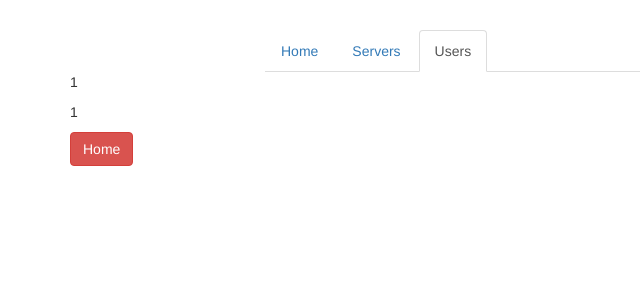
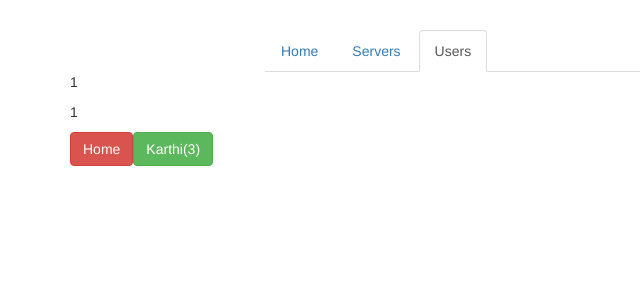
Before and after one commit to Karthi-K6/Angular_daily_practice, an Angular app: page /users/1/1 in a window 1280 px wide. Shown: the top 300 px of the page, without its empty margins (0-640 px from the left). Built offline with nearby package versions, Linux system fonts and the light colour scheme.

Commit message:
feat: Added directly assining user button on user component

```diff
--- a/src/app/users/user/user.component.html
+++ b/src/app/users/user/user.component.html
@@ -1,3 +1,4 @@
 <p>{{user.id}}</p>
 <p>{{user.name}}</p>
 <button class="btn btn-danger" (click) = "onNavigate()">Home</button>
+<button routerLink="/users/3/karthi" class="btn btn-success">Karthi(3)</button>
```
